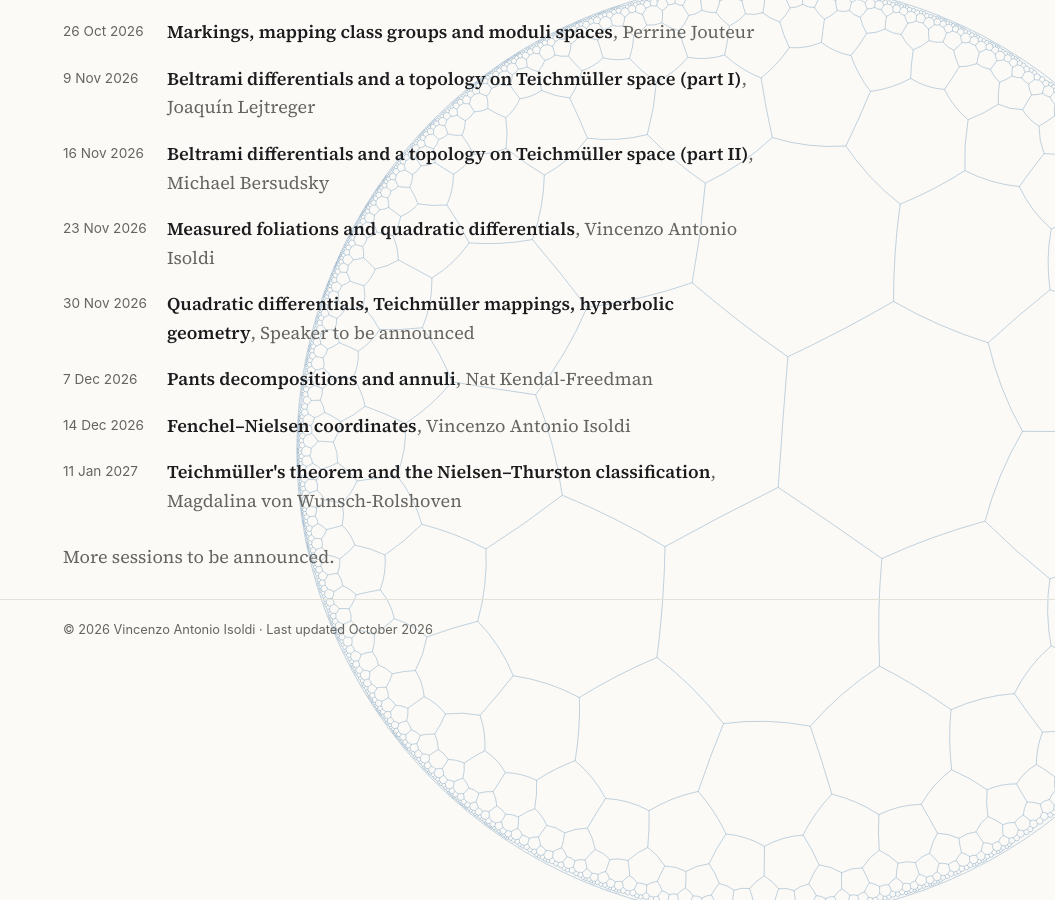
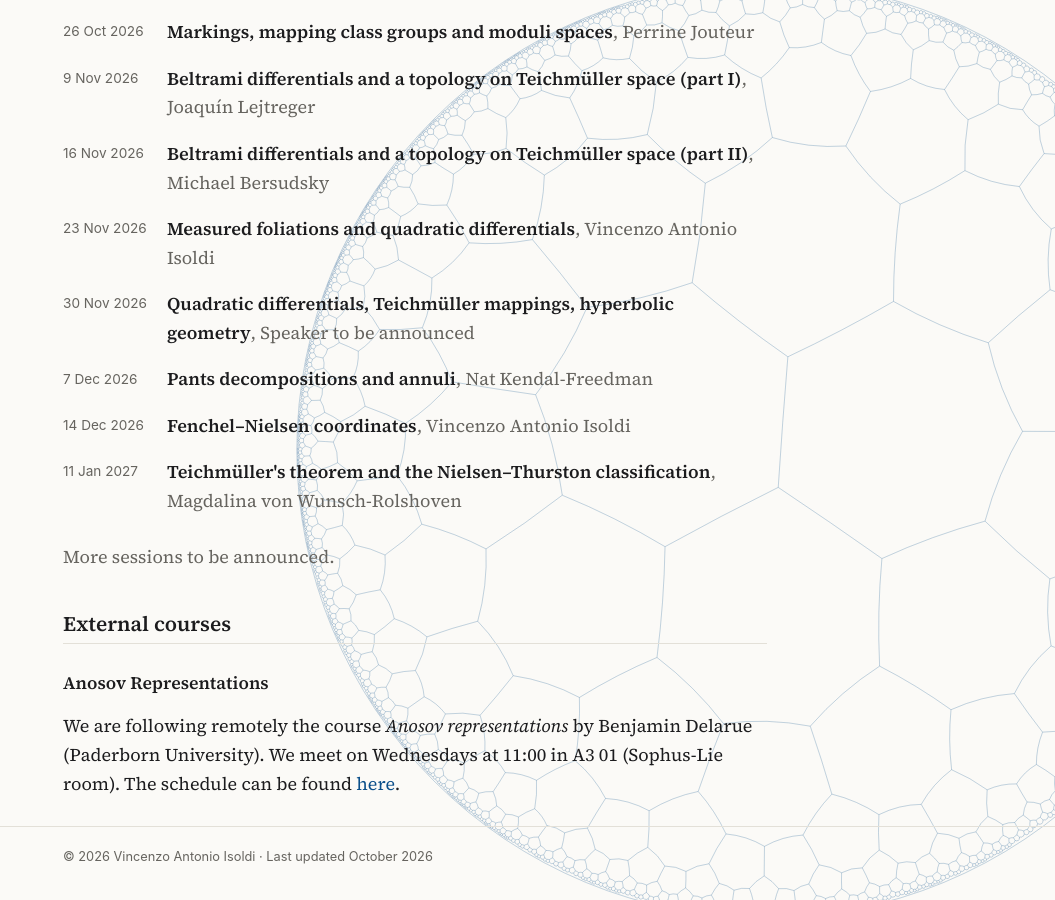
Before and after one commit to vincenzoisoldia/vincenzoisoldia.github.io, a Jekyll site: the page built from teaching.md, in a window 1280 px wide and 900 px high, scrolled down 1464 px. Shown: the whole window, without its empty margins (225-1280 px from the left). Built offline with Jekyll 4.4.1, drawn with Linux system fonts in a browser that asks for light colours.

Commit message:
delarue course

```diff
--- /dev/null
+++ b/_data/external_courses.yml
@@ -0,0 +1,12 @@
+# Corsi esterni seguiti (appaiono in fondo alla pagina Teaching & co.).
+# Campi: title, description (testo, accetta link in Markdown).
+#
+# Per aggiungere un corso: copia un blocco che inizia con "- title:".
+
+- title: Anosov Representations
+  description: >-
+    We are following remotely the course *Anosov representations* by
+    Benjamin Delarue (Paderborn University).
+    We meet on Wednesdays at 11:00 in A3 01 (Sophus-Lie room).
+    The schedule can be found
+    [here](https://paul.uni-paderborn.de/scripts/mgrqispi.dll?APPNAME=CampusNet&PRGNAME=COURSEDETAILS&ARGUMENTS=-N000000000000001,-N000731,-N0,-N398133925805873,-N398133925834874,-N0,-N0,-N0).
--- a/teaching.md
+++ b/teaching.md
@@ -55,3 +55,13 @@ permalink: /teaching/
 {% endif %}
 {% if rg.closing %}<p class="entry-detail">{{ rg.closing }}</p>{% endif %}
 {% endif %}
+
+{% if site.data.external_courses.size > 0 %}
+## External courses
+
+{% for c in site.data.external_courses %}
+### {{ c.title }}
+
+{{ c.description | markdownify }}
+{% endfor %}
+{% endif %}
```
